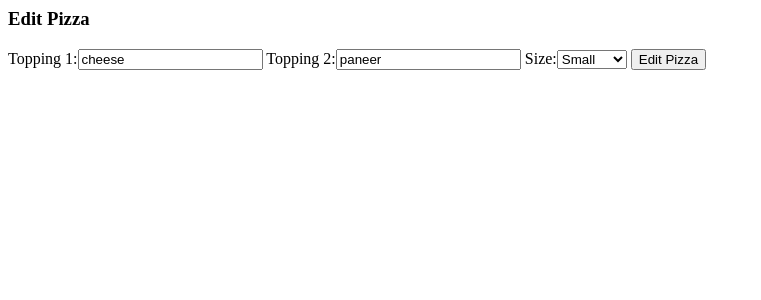
After one commit to divyanshukrtiwari/django-forms, a Django app: page /order/5 in a window 1280 px wide. The commit adds this page. Shown: the top 300 px of the page, without its empty margins (0-761 px from the left). Run offline with Django 3.2, Linux system fonts and the light colour scheme; data comes from the database, SQL or seed files in the repository; both versions use the stored data as it was after the commit.

Commit message:
added editing form option

```diff
--- /dev/null
+++ b/pizzeria/pizza/templates/pizza/edit_order.html
@@ -0,0 +1,7 @@
+<h3>Edit Pizza</h3>
+
+<form action="{% url 'edit_order' pizza.id %}" method="POST">
+    {% csrf_token %}
+    {{ pizzaform }}
+    <input type="submit" value="Edit Pizza">
+</form>
--- a/pizzeria/pizza/views.py
+++ b/pizzeria/pizza/views.py
@@ -2,6 +2,7 @@ from django.shortcuts import render
 from django.forms import formset_factory
 
 from .forms import PizzaForm, MultiplePizzaForm
+from .models import Pizza
 
 
 # Create your views here.
@@ -14,11 +15,12 @@ def order(request):
     if request.method == 'POST':
         filled_form = PizzaForm(request.POST)
         if filled_form.is_valid():
-            filled_form.save()
+            created_pizza = filled_form.save()
+            created_pizza_pk = created_pizza.id
             note = 'Your order of %s %s and %s pizza has been placed!' %(filled_form.cleaned_data['size'],
             filled_form.cleaned_data['topping1'], filled_form.cleaned_data['topping2'])
             new_form = PizzaForm()
-            return render(request, 'pizza/order.html', {"pizzaform": new_form, 'note':note, 'multiple_form':multiple_form})
+            return render(request, 'pizza/order.html', {'created_pizza_pk':created_pizza_pk, "pizzaform": new_form, 'note':note, 'multiple_form':multiple_form})
     else:
         form = PizzaForm()
         return render(request, 'pizza/order.html', {"pizzaform": form, 'multiple_form': multiple_form})
@@ -45,3 +47,13 @@ def pizzas(request):
         return render(request, 'pizza/pizzas.html', {'note':note, 'formset':formset})
     else:
         return render(request, 'pizza/pizzas.html', {'formset':formset})
+
+def edit_order(request, pk):
+    pizza = Pizza.objects.get(pk=pk)
+    form = PizzaForm(instance=pizza)
+    if request.method == 'POST':
+        filled_form = PizzaForm(request.POST, instance=pizza)
+        if filled_form.is_valid():
+            filled_form.save()
+            form = filled_form
+    return render(request, 'pizza/edit_order.html', {'pizzaform':form, 'pizza':pizza})
--- a/pizzeria/pizzeria/urls.py
+++ b/pizzeria/pizzeria/urls.py
@@ -22,4 +22,5 @@ urlpatterns = [
     path('', views.home, name='home'),
     path('order', views.order, name='order'),
     path('pizza', views.pizzas, name='pizzas'),
+    path('order/<int:pk>', views.edit_order, name='edit_order')
 ]
```
Also changed, not shown: pizzeria/pizza/templates/pizza/order.html (+5 -3 lines), pizzeria/db.sqlite3.
